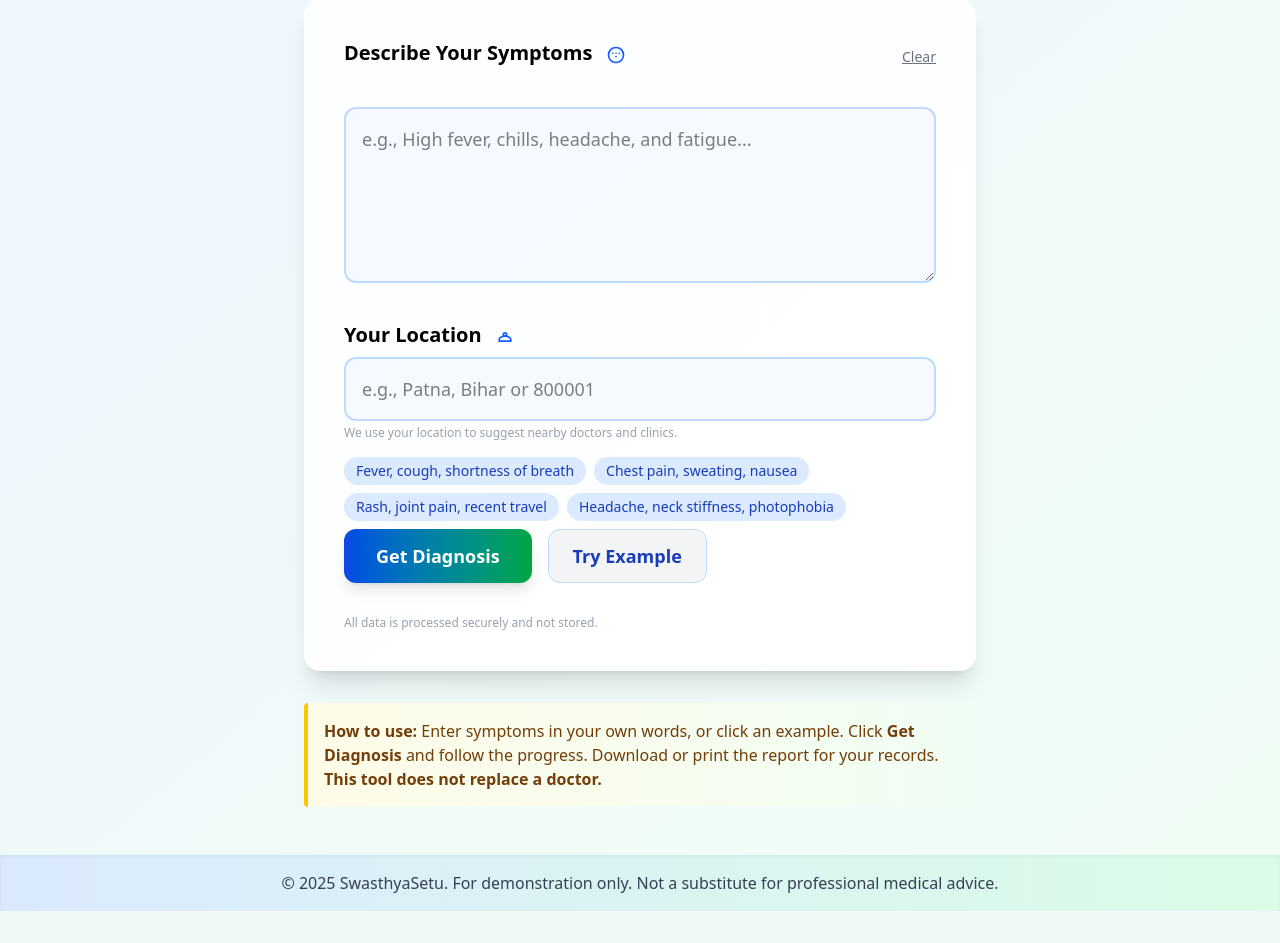
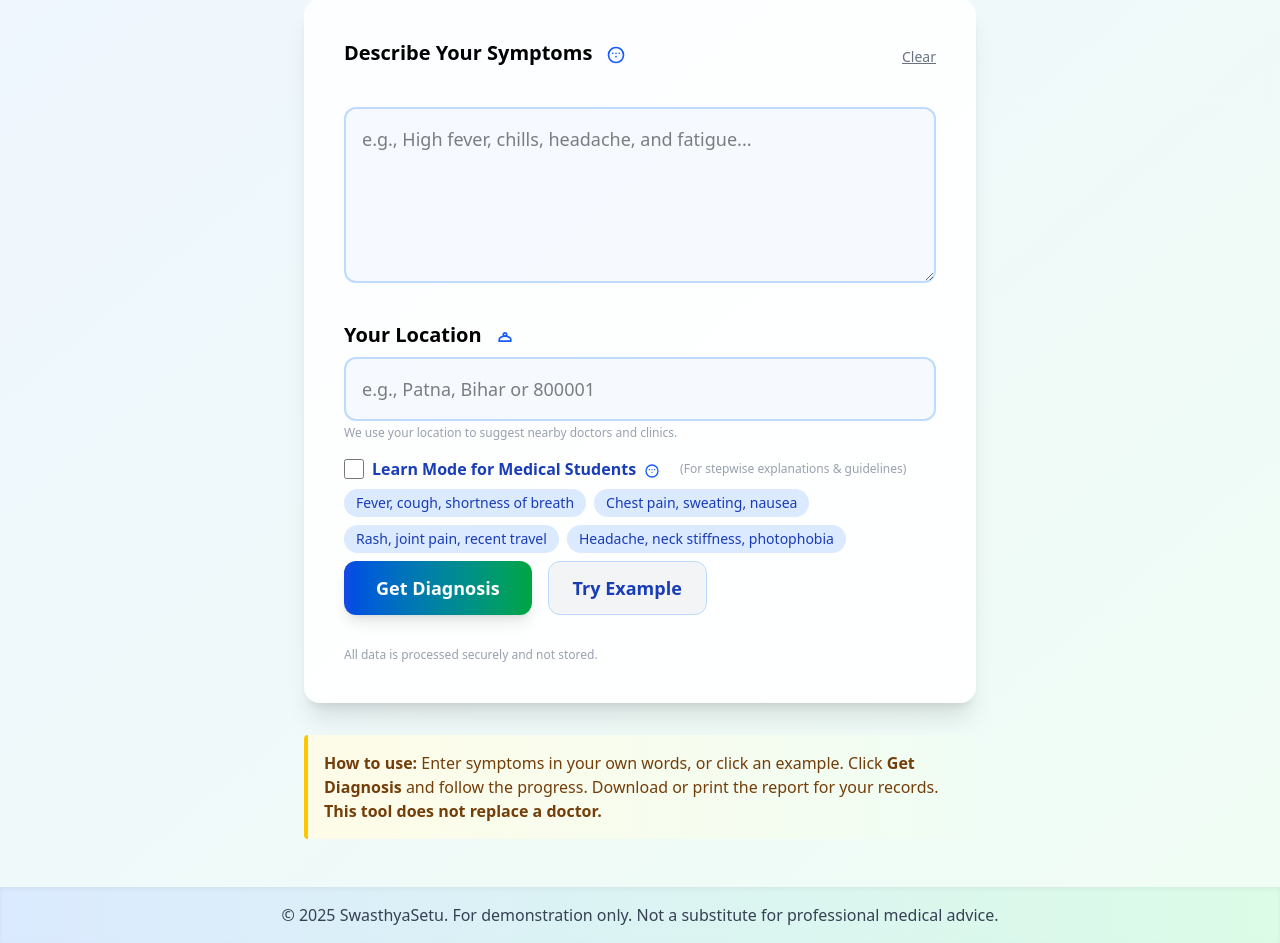
Before and after one commit to aceandro2812/swasthyasetu, a FastAPI app: page / in a window 1280 px wide. Shown: the part 153-1096 px from the top of the page. Before the commit the page ends 1064 px from the top, so only its background shows below. Run offline with FastAPI, Linux system fonts and the light colour scheme.

Commit message:
added learn mode

```diff
--- a/main.py
+++ b/main.py
@@ -115,6 +115,7 @@ class AgentState(TypedDict):
     input_language: Optional[str]
     symptoms_text: str
     location: Optional[str]
+    learn_mode: Optional[bool]
     rag_context: Optional[List[str]]
     initial_diagnosis: Optional[Dict[str, Any]]
     triage_result: Optional[Dict[str, Any]]
@@ -138,6 +139,7 @@ else:
 def diagnostician_node(state: AgentState) -> AgentState:
     logger.info("[Node] Diagnostician: Entry")
     symptoms = state.get("symptoms_text")
+    learn_mode = state.get("learn_mode", False)
     if not symptoms:
         logger.error("Diagnostician failed: Symptoms missing.")
         return {**state, "error_message": "Diagnostician failed: Symptoms missing."}
@@ -186,13 +188,19 @@ def diagnostician_node(state: AgentState) -> AgentState:
     except Exception as e:
         logger.error(f"Diagnostician failed: {e}")
         return {**state, "error_message": f"Diagnostician failed: {e}"}
+    reasoning = []
+    guidelines = []
+    if learn_mode:
+        reasoning.append("Analyzed symptoms and context for likely diagnoses using pattern recognition and RAG context.")
+        guidelines.append("Based on general diagnostic reasoning and PubMed abstracts. For real-world use, cross-check with NICE/WHO guidelines.")
     logger.info("[Node] Diagnostician: Exit")
-    return {**state, "initial_diagnosis": diagnosis_json, "error_message": None}
+    return {**state, "initial_diagnosis": diagnosis_json, "diagnosis_reasoning": reasoning, "diagnosis_guidelines": guidelines, "error_message": None}
 
 def triage_agent_node(state: AgentState) -> AgentState:
     logger.info("[Node] Triage Agent: Entry")
     diagnosis = state.get("initial_diagnosis", {})
     symptoms = state.get("symptoms_text", "")
+    learn_mode = state.get("learn_mode", False)
     if not diagnosis or not symptoms:
         logger.warning("Triage Agent skipped: Missing diagnosis or symptoms.")
         return {**state, "triage_result": {"status": "Skipped", "reason": "Missing diagnosis or symptoms."}}
@@ -234,6 +242,14 @@ Provide ONLY the JSON object in your response.
                 raise ValueError("Triage JSON missing required keys.")
             logger.info("Triage Agent: Triage JSON parsed successfully.")
             triage_json["status"] = "Success"
+            if learn_mode:
+                triage_json["reasoning"] = [
+                    "Classified urgency based on diagnosis and symptom severity.",
+                    "Emergency if life-threatening, urgent if needs quick attention, routine otherwise."
+                ]
+                triage_json["guidelines"] = [
+                    "Triage logic inspired by WHO triage protocols and common clinical practice."
+                ]
         else:
             logger.error("Triage Agent failed: Invalid JSON response from LLM.")
             triage_json = {"status": "Failed", "reason": "Invalid JSON response from LLM."}
@@ -292,6 +308,7 @@ def validator_node(state: AgentState) -> AgentState:
     initial_diagnosis = state.get("initial_diagnosis")
     symptoms = state.get("symptoms_text")
     rag_context = state.get("rag_context", [])
+    learn_mode = state.get("learn_mode", False)
     if not initial_diagnosis or not symptoms:
         logger.warning("Validator skipped: Missing diagnosis or symptoms.")
         return {**state, "validation_results": {"status": "Skipped", "reason": "Missing diagnosis or symptoms."}}
@@ -318,6 +335,13 @@ def validator_node(state: AgentState) -> AgentState:
             if not isinstance(validation_json["missed_alternatives"], list):
                 raise ValueError("'missed_alternatives' must be a list.")
             logger.info("Validator: Validation JSON parsed successfully.")
+            if learn_mode:
+                validation_json["reasoning"] = [
+                    "Compared AI diagnosis to established guidelines and checked for contradictions.",
+                    "Flagged for review if inconsistencies or missed alternatives found."
+                ]
+                validation_json["guidelines"] = [
+                    "Validation logic based on NICE/WHO clinical guidelines."]
         else:
             validation_json = {"status": "Failed", "reason": "Invalid JSON response from LLM critique.", "critique": "", "missed_alternatives": []}
     except Exception as e:
@@ -329,6 +353,7 @@ def educator_node(state: AgentState) -> AgentState:
     logger.info("[Node] Educator: Entry")
     diagnosis_info = state.get("initial_diagnosis")
     rag_context = state.get("rag_context", [])
+    learn_mode = state.get("learn_mode", False)
     if not diagnosis_info or not diagnosis_info.get("primary_diagnosis"):
         logger.warning("Educator skipped: Missing diagnosis.")
         return {**state, "patient_education": {"status": "Skipped", "reason": "Missing diagnosis."}}
@@ -353,6 +378,13 @@ def educator_node(state: AgentState) -> AgentState:
             if not isinstance(education_json["next_steps"], list):
                 raise ValueError("'next_steps' must be a list.")
             logger.info("Educator: Education JSON parsed successfully.")
+            if learn_mode and education_json:
+                education_json["reasoning"] = [
+                    "Generated patient-friendly explanation and next steps based on diagnosis and context.",
+                    "Avoided medical jargon and emphasized consulting a professional."
+                ]
+                education_json["guidelines"] = [
+                    "Patient education based on WHO patient communication best practices."]
         else:
             education_json = {"status": "Failed", "reason": "Invalid JSON response from educator LLM."}
     except Exception as e:
@@ -406,6 +438,7 @@ def format_output_node(state: AgentState) -> AgentState:
     validation = state.get("validation_results", {})
     education = state.get("patient_education", {})
     bias_info = state.get("bias_analysis", {})
+    learn_mode = state.get("learn_mode", False)
     primary_diagnosis = initial_diag.get("primary_diagnosis", "N/A")
     confidence = initial_diag.get("primary_confidence", 0.0)
     alternatives = initial_diag.get("alternative_diagnoses", [])
@@ -453,6 +486,17 @@ def format_output_node(state: AgentState) -> AgentState:
             "validator_critique": validation.get("critique", "N/A")
         }
     }
+    if learn_mode:
+        final_report["reasoning"] = []
+        final_report["guidelines"] = []
+        if state.get("diagnosis_reasoning"): final_report["reasoning"] += state["diagnosis_reasoning"]
+        if triage.get("reasoning"): final_report["reasoning"] += triage["reasoning"]
+        if validation.get("reasoning"): final_report["reasoning"] += validation["reasoning"]
+        if education.get("reasoning"): final_report["reasoning"] += education["reasoning"]
+        if state.get("diagnosis_guidelines"): final_report["guidelines"] += state["diagnosis_guidelines"]
+        if triage.get("guidelines"): final_report["guidelines"] += triage["guidelines"]
+        if validation.get("guidelines"): final_report["guidelines"] += validation["guidelines"]
+        if education.get("guidelines"): final_report["guidelines"] += education["guidelines"]
     error = state.get("error_message")
     if error:
         final_report["workflow_status"] = "Error"
@@ -503,6 +547,7 @@ templates = Jinja2Templates(directory="templates")
 class SymptomInput(BaseModel):
     symptoms: str
     location: str
+    learn_mode: Optional[bool] = False
 
 @app.post("/diagnose")
 async def diagnose(symptom_input: SymptomInput):
@@ -515,6 +560,7 @@ async def diagnose(symptom_input: SymptomInput):
         input_language="en",
         symptoms_text=symptom_input.symptoms,
         location=symptom_input.location,
+        learn_mode=symptom_input.learn_mode,
         rag_context=None,
         initial_diagnosis=None,
         triage_result=None,
--- a/static/app.js
+++ b/static/app.js
@@ -2,6 +2,7 @@ document.addEventListener('DOMContentLoaded', function() {
   const form = document.getElementById('diagnosis-form');
   const symptomsInput = document.getElementById('symptoms');
   const locationInput = document.getElementById('location');
+  const learnModeInput = document.getElementById('learn-mode');
   const loading = document.getElementById('loading');
   const reportSection = document.getElementById('report-section');
   const reportContent = document.getElementById('report-content');
@@ -60,6 +61,7 @@ document.addEventListener('DOMContentLoaded', function() {
     e.preventDefault();
     const symptoms = symptomsInput.value.trim();
     const location = locationInput.value.trim();
+    const learn_mode = learnModeInput && learnModeInput.checked;
     let valid = true;
     if (!symptoms) {
       symptomsInput.focus();
@@ -87,7 +89,7 @@ document.addEventListener('DOMContentLoaded', function() {
       const response = await fetch('/diagnose', {
         method: 'POST',
         headers: { 'Content-Type': 'application/json' },
-        body: JSON.stringify({ symptoms, location })
+        body: JSON.stringify({ symptoms, location, learn_mode })
       });
       setProgress(4);
       const data = await response.json();
@@ -186,6 +188,20 @@ document.addEventListener('DOMContentLoaded', function() {
     }
     html += `<div class='mb-2'><span class='font-semibold'>Visual Aid:</span> <span class='italic text-gray-600'>${report.education.visual}</span></div>`;
     html += `<div class='mt-4 text-xs text-gray-400'>Status: ${report.workflow_status}</div>`;
+    // Learn Mode: Show reasoning/guidelines if present
+    if (report.reasoning || report.guidelines) {
+      html += `<hr class='my-4'>`;
+      if (report.reasoning) {
+        html += `<div class='mb-2'><span class='font-semibold text-blue-700'>Step-by-step Reasoning:</span><ul class='list-decimal ml-6 text-gray-800'>`;
+        report.reasoning.forEach(r => { html += `<li>${r}</li>`; });
+        html += `</ul></div>`;
+      }
+      if (report.guidelines) {
+        html += `<div class='mb-2'><span class='font-semibold text-green-700'>Guideline References:</span><ul class='list-disc ml-6 text-gray-700'>`;
+        report.guidelines.forEach(g => { html += `<li>${g}</li>`; });
+        html += `</ul></div>`;
+      }
+    }
     reportContent.innerHTML = html;
     reportError.classList.add('hidden');
     // Advanced section (hidden by default)
--- a/templates/index.html
+++ b/templates/index.html
@@ -36,6 +36,16 @@
         </label>
         <input id="location" name="location" type="text" class="w-full p-4 border-2 border-blue-200 rounded-xl focus:outline-none focus:ring-2 focus:ring-blue-500 text-lg bg-blue-50/50" placeholder="e.g., Patna, Bihar or 800001" aria-required="true" aria-label="Patient location">
         <div class="text-xs text-gray-400 mt-1">We use your location to suggest nearby doctors and clinics.</div>
+      </div>
+      <div class="flex items-center gap-3 mb-2">
+        <label for="learn-mode" class="flex items-center cursor-pointer text-blue-800 font-semibold text-base">
+          <input type="checkbox" id="learn-mode" name="learn_mode" class="form-checkbox h-5 w-5 text-blue-600 rounded mr-2">
+          <span>Learn Mode for Medical Students</span>
+          <span tabindex="0" class="ml-2 text-blue-600 cursor-pointer" aria-label="Help" title="Enable to see step-by-step reasoning, guidelines, and explanations for each agent decision.">
+            <svg xmlns="http://www.w3.org/2000/svg" class="inline h-4 w-4" fill="none" viewBox="0 0 24 24" stroke="currentColor"><path stroke-linecap="round" stroke-linejoin="round" stroke-width="2" d="M8 10h.01M12 14v.01M12 10v.01M16 10h.01M21 12c0 4.97-4.03 9-9 9s-9-4.03-9-9 4.03-9 9-9 9 4.03 9 9z" /></svg>
+          </span>
+        </label>
+        <span class="text-xs text-gray-400 ml-2">(For stepwise explanations & guidelines)</span>
       </div>
       <div class="flex flex-wrap gap-2 mb-2" aria-label="Example symptoms">
         <span class="example-chip bg-blue-100 text-blue-800 px-3 py-1 rounded-full cursor-pointer text-sm hover:bg-blue-200 transition" tabindex="0">Fever, cough, shortness of breath</span>
```
Also changed, not shown: 2 other files.
